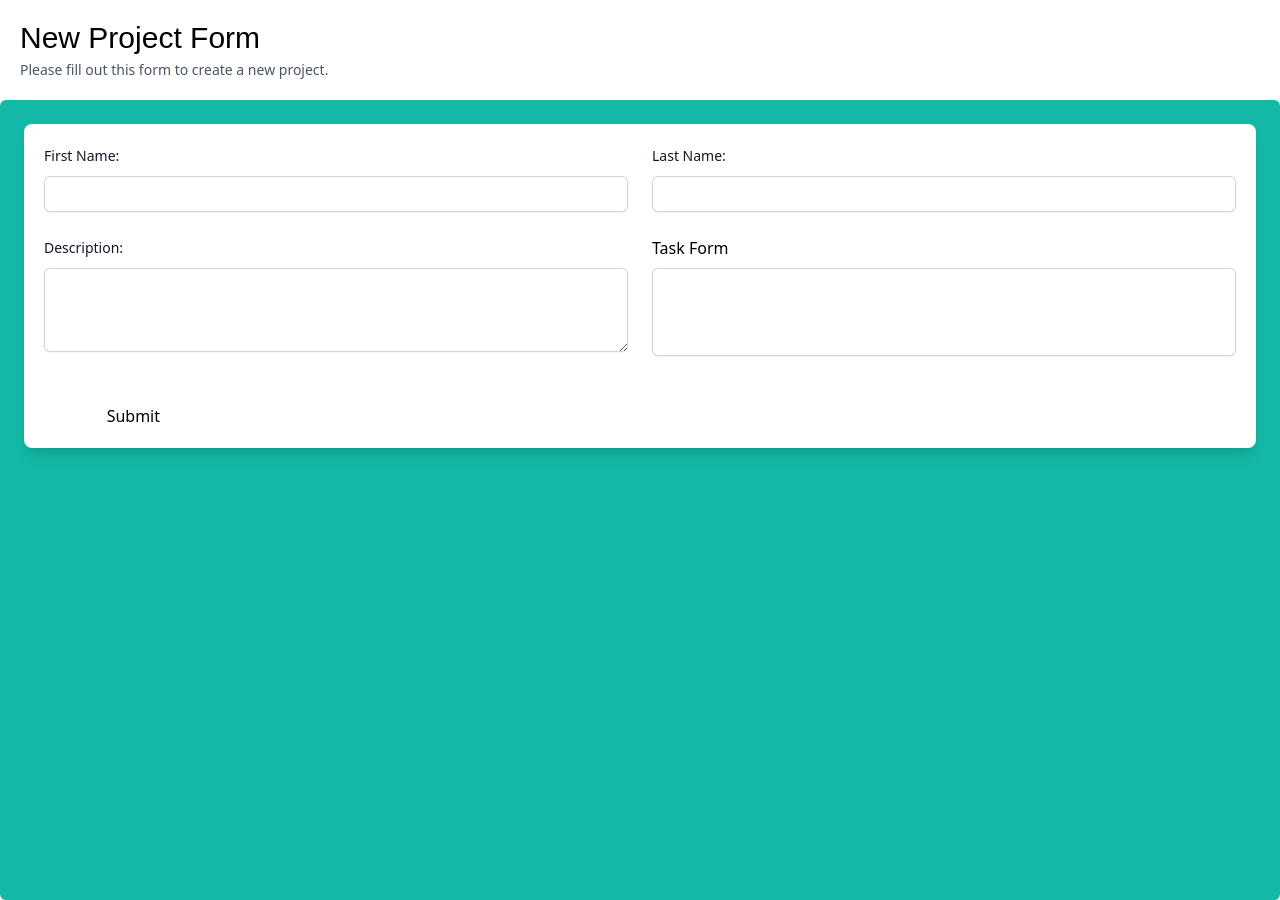
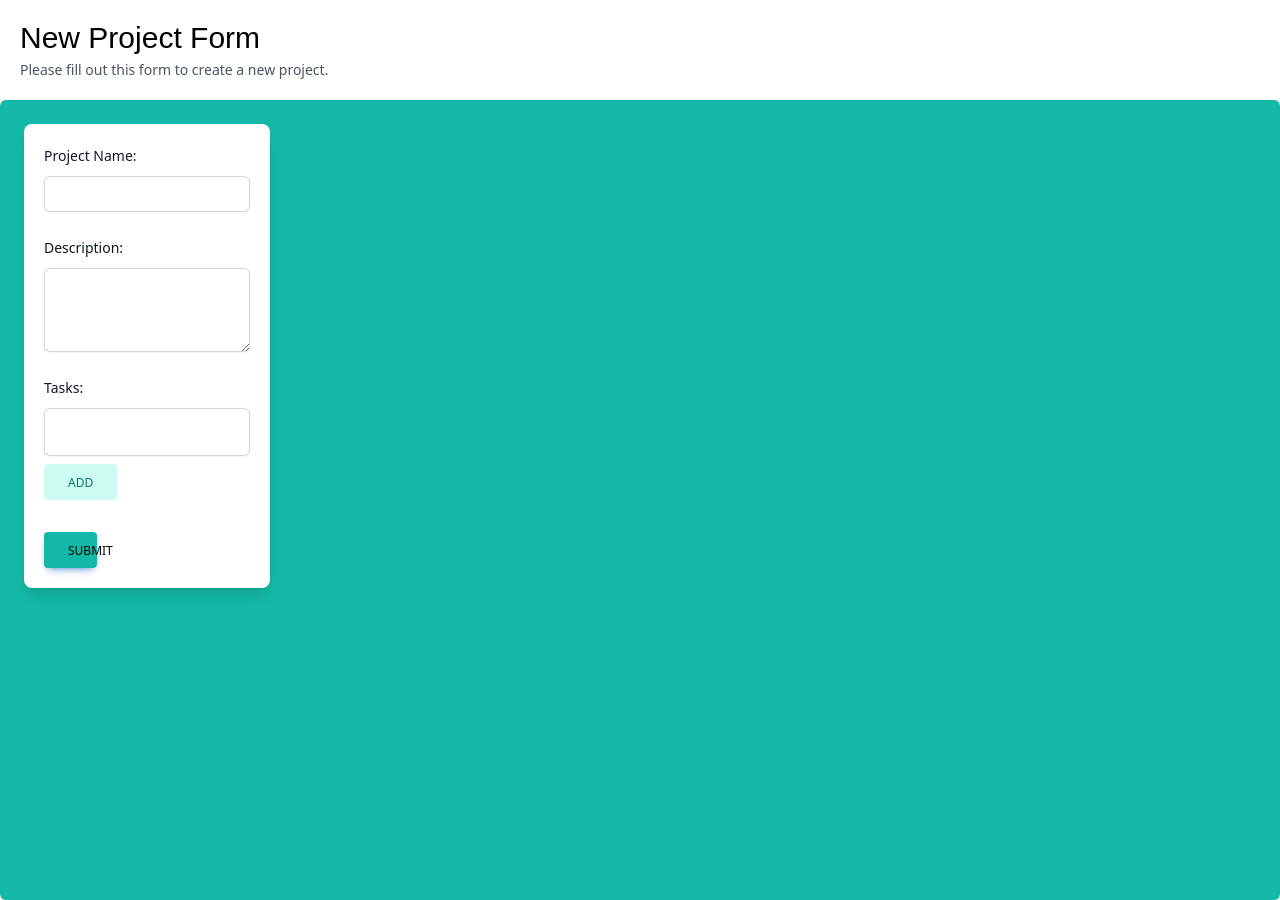
Before and after one commit to joshuasilva414/tagme, a Next.js app: page /app/projects/form in a window 1280 px wide. Built offline with nearby package versions, Linux system fonts and the light colour scheme.

Commit message:
finished the form

```diff
--- a/package.json
+++ b/package.json
@@ -17,7 +17,7 @@
     "@types/react-dom": "18.0.10",
     "axios": "^1.2.6",
     "cal-sans": "^1.0.1",
-    "next": "13.1.6",
+    "next": "^13.2.4",
     "react": "18.2.0",
     "react-dom": "18.2.0",
     "react-icons": "^4.7.1",
--- a/src/pages/app/projects/form.tsx
+++ b/src/pages/app/projects/form.tsx
@@ -4,7 +4,19 @@ import { useState } from 'react';
 
 //  Form
 function Form() {
-  const [taskList, setTaskList] = useState([{task: "" }]);
+  const [taskList, setTaskList] = useState([
+    {task: "" },
+  ]);
+
+  const handleTaskAdd = () => {
+    setTaskList([...taskList, { task: "" }]);
+  };
+
+  const handleTaskRemove = (index) => {
+    const list = [...taskList];
+    list.splice(index, 1);
+    setTaskList(list);
+  };
 
   return (
   <>
@@ -21,45 +33,31 @@ function Form() {
 
           {/* Form */}
           <div className="overflow-hidden shadow sm:rounded-md">
-            <div className="bg-teal-500 px-4 py-5 sm:p-6 h-screen">
-              <div className="grid grid-cols-6 gap-6 rounded-lg bg-white p-5 shadow-lg">
+            <div className="flex items-start bg-teal-500 px-4 py-5 sm:p-6 h-screen">
+              <div className="grid grid-cols-3 gap-6 w-1/5 rounded-lg bg-white p-5 shadow-lg">
 
-                {/*  First Name */}
+                {/* Project Name */}
                 <div className="cole-span-6 sm:col-span-3">
                   <label
                     htmlFor="Name"
                     className="block text-sm font-medium leading-6 text-gray-900">
-                    First Name:
+                    Project Name:
                   </label>
                   <input
                     type="text"
-                    name="First Name"
+                    name="Project Name"
                     id="name"
                     autoComplete="given-name"
                     className="mt-2 block w-full rounded-md border-0 py-1.5 text-gray-900 shadow-sm ring-1 ring-inset ring-gray-300 placeholder:text-gray-400 focus:ring-inset focus:ring-indigo-600 sm:text-sm sm:leading-6"
                     required={true}/>
                 </div>
 
-                {/*  Last Name */}
-                <div className="col-span-6 sm:col-span-3">
-                  <label
-                    htmlFor="Name"
-                    className="block text-sm font-medium leading-6 text-gray-900">
-                    Last Name:
-                  </label>
-                  <input
-                    type="text"
-                    id="name"
-                    name="Last Name"
-                    className="mt-2 block w-full rounded-md border-0 py-1.5 text-gray-900 shadow-sm ring-1 ring-inset ring-gray-300 placeholder:text-gray-400 focus:ring-inset-focus:ring-indigo-600 sm:text-sm sm:leading-6"
-                    required={true} />
-                </div>
-
                 {/* Description */}
                 <div className="col-span-6 sm:col-span-3">
                   <label
                     htmlFor="Description"
-                    className="block text-sm font-medium leading-6 text-gray-900">
+                    className="block text-sm font-medium leading-6 text-gray-900"
+                  >
                     Description:
                   </label>
                   <textarea
@@ -72,28 +70,61 @@ function Form() {
                   />
                 </div>
 
-                {/*  Task Form */}
+                {/*  Tasks */}
                 <div className="col-span-6 sm:col-span-3">
-                  <label htmlFor="TaskForm">Task Form</label>
+                  <label
+                    htmlFor="TaskForm"
+                    className="block text-sm font-medium leading-6 text-gray-900"
+                  >
+                    Tasks:
+                  </label>
                   {taskList.map((singleTask,index) => (
-                    <div>
+                    <div key={index}>
                       <div>
                         <input
                           id="taskForm"
                           name="TaskForm"
                           type="text"
-                          className="mt-2 block w-full rounded-md border-0 py-8 text-gray-900 shadow-sm ring-1 ring-inset ring-gray-300 placeholder:text-gray-400 focus:ring-inset-focus:ring-indigo-600 sm:text-sm sm:leading-6"
+                          className="mt-2 block w-full rounded-md border-0 py-3 text-gray-900 shadow-sm ring-1 ring-inset ring-gray-300 placeholder:text-gray-400 focus:ring-inset-focus:ring-indigo-600 sm:text-sm sm:leading-6"
+                          required={true}
                         />
-                        <button>
 
-                        </button>
+                        {/* Shows another task when pressing the add button */}
+                        {taskList.length - 1 == index && taskList.length < 5 &&
+                        (
+                        <div className="py-2">
+                          <button
+                            type="button"
+                            className="whitespace- inline-block rounded bg-teal-100 px-6 pt-2.5 pb-2 text-xs font-medium uppercase leading-normal text-teal-700 transition duration-150 ease-in-out hover:bg-teal-accent-100 focus:bg-teal-accent-100 focus:outline-non focus:ring-0 active:bg-teal-accent-200"
+                            onClick={handleTaskAdd}
+                          >
+                            <span>add</span>
+                          </button>
+                        </div>
+                        )}
+
+                      </div>
+
+                      {/* Removes a task form when pressing the remove button */}
+                      <div className="remove-button">
+                          {taskList.length > 1 &&
+                          (
+                            <button
+                            type="button"
+                            className="inline-block rounded px-2 pt-2.5 pb-2 text-xs font-medium uppercase leading-normal text-teal-500 hover:text-teal-600 focus:text-teal-600 focus:outline-none focus:ring-0 active:text-teal-700"
+                            onClick={() => handleTaskRemove(index)}
+                            >
+                            <span>remove</span>
+                          </button>
+                          )}
+
                       </div>
                     </div>
                   ))}
                 </div>
 
                 {/*  Submit Button */}
-                <button type="submit">
+                <button type="submit" className="inline-block rounded bg-teal-500 px-6 pt-2.5 pb-2 text-xs font-medium uppercase leading-normal text-black shadow-[0_4px_9px_-4px_#3b71ca] transition duration-150 ease-in-out hover:bg-teal-600 hover:shadow-[0_8px_9px_-4px_rgba(59,113,202,0.3),0_4px_18px_0_rgba(59,113,202,0.2)] focus:bg-teal-600 focus:shadow-[0_8px_9px_-4px_rgba(59,113,202,0.3),0_4px_18px_0_rgba(59,113,202,0.2)] focus:outline-none focus:ring-0 active:bg-teal-700 active:shadow-[0_8px_9px_-4px_rgba(59,113,202,0.3),0_4px_18px_0_rgba(59,113,202,0.2)]">
                   Submit
                 </button>
               </div>
```
Also changed, not shown: 2 other files (tests, documents, lock files or other folders).
